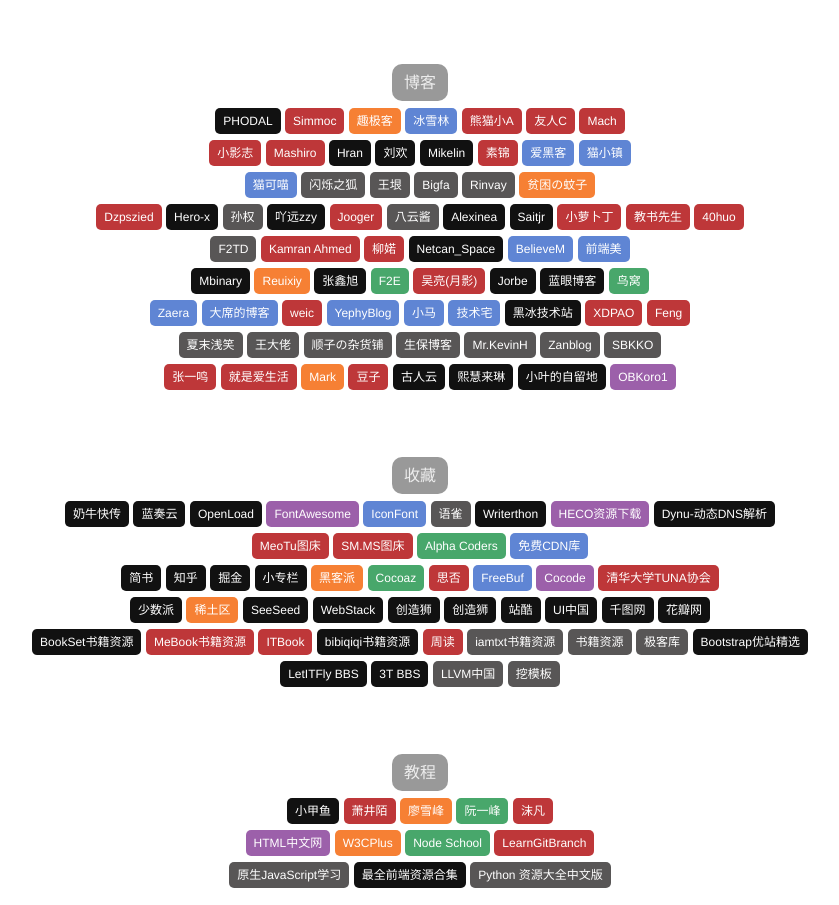
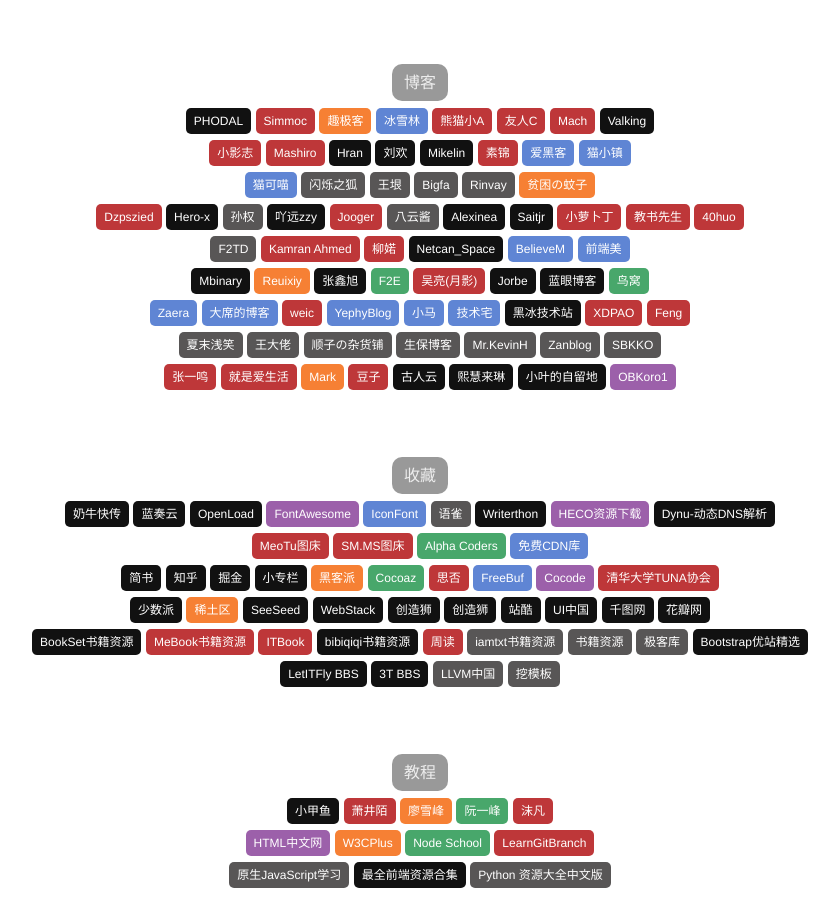
Before and after one commit to xq773939719/Main, a plain HTML site: page index.html in a window 1280 px wide. Shown: the part 1053-1958 px from the top of the page, without its empty margins (220-1059 px from the left). Drawn offline with nearby package versions, Linux system fonts and the light colour scheme.

Commit message:
✨✨✨

```diff
--- a/index.html
+++ b/index.html
@@ -226,6 +226,7 @@
                     <a href="https://imalan.cn/" class="red" target="_blank">熊猫小A</a>
                     <a href="https://www.ihewro.com/" class="red" target="_blank">友人C</a>
                     <a href="https://machl.in/" class="red" target="_blank">Mach</a>
+                    <a href="https://www.vakling.com/" class="black" target="_blank">Valking</a>
                     <br>
 
                     <a href="https://c7sky.com/" class="red" target="_blank">小影志</a>
```
